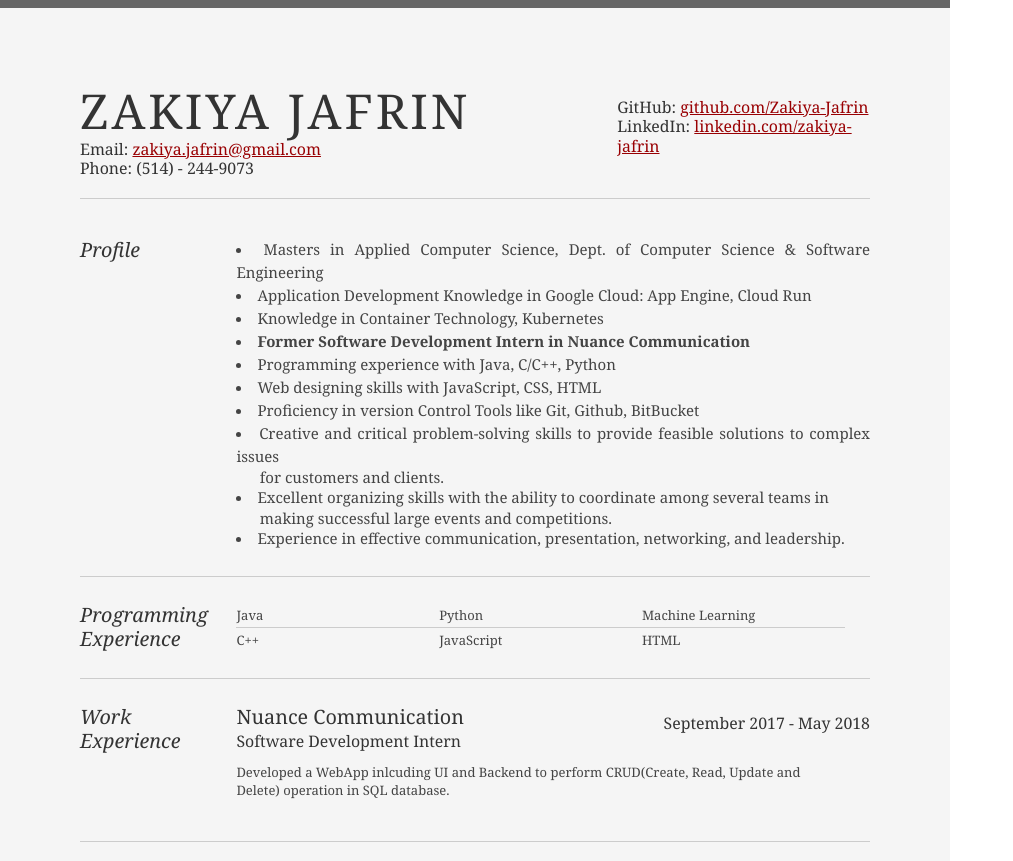
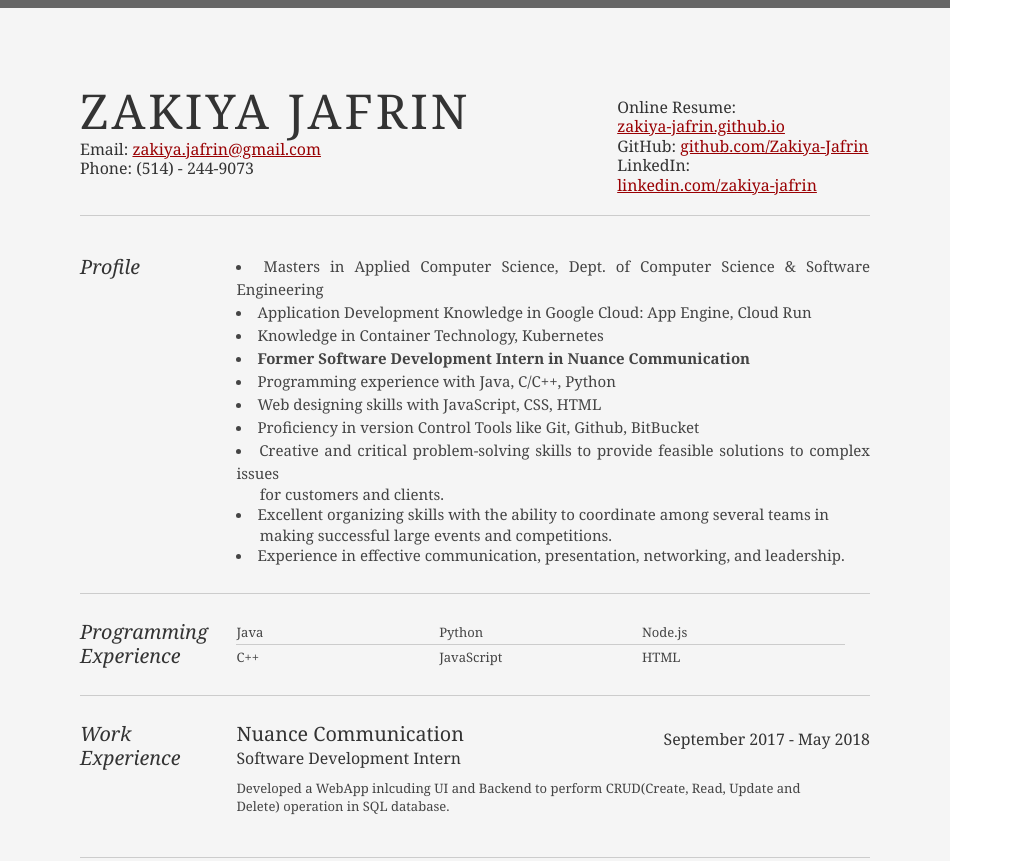
Before and after one commit to Zakiya-Jafrin/zakiya-jafrin.github.io, a plain HTML site: page index.html in a window 1280 px wide. Shown: the top 861 px of the page, without its empty margins (0-1013 px from the left). Drawn offline with Linux system fonts and the light colour scheme.

Commit message:
Update index.html

```diff
--- a/index.html
+++ b/index.html
@@ -29,9 +29,12 @@
 				<div  style="margin-top: 40px;" class="yui-u">
 					<div class="contact-info">
 
+						<h3>Online Resume: <p></p><a href="https://zakiya-jafrin.github.io/">zakiya-jafrin.github.io</a></h3>
+
 
 						<h3>GitHub: <a href="https://github.com/Zakiya-Jafrin">github.com/Zakiya-Jafrin</a></h3>
-						<h3>LinkedIn: <a href="https://www.linkedin.com/in/zakiya-jafrin/">linkedin.com/zakiya-jafrin</a></h3>
+						<h3>LinkedIn: <p></p><a href="https://www.linkedin.com/in/zakiya-jafrin/">linkedin.com/zakiya-jafrin</a></h3>
+
 
 
 
@@ -94,7 +97,7 @@
 
 							<ul class="talent">
 								<div class= "sif1">
-									<li>Machine Learning</li>
+									<li>Node.js</li>
 
 								</div>
 								<li class="last">HTML</li>
```
